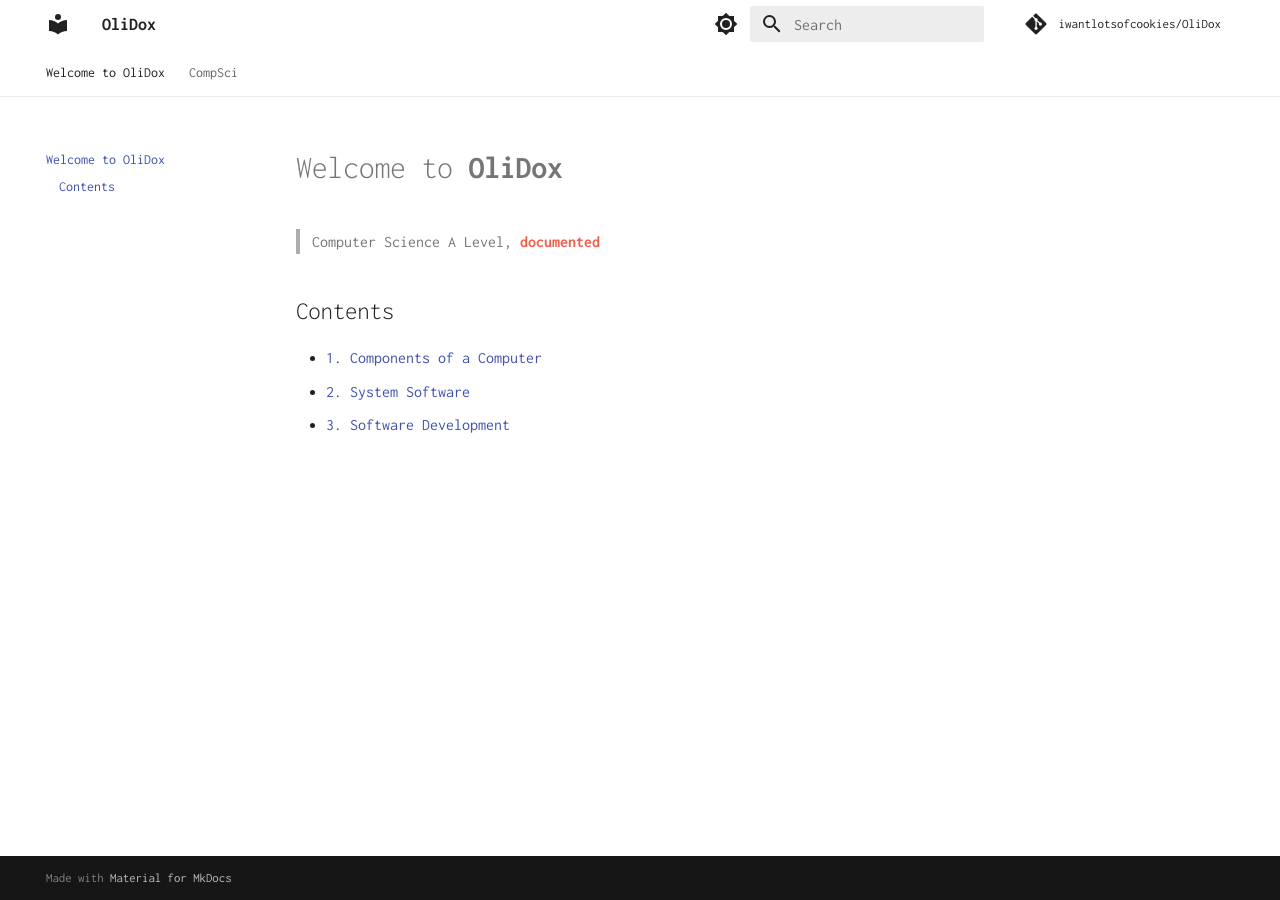
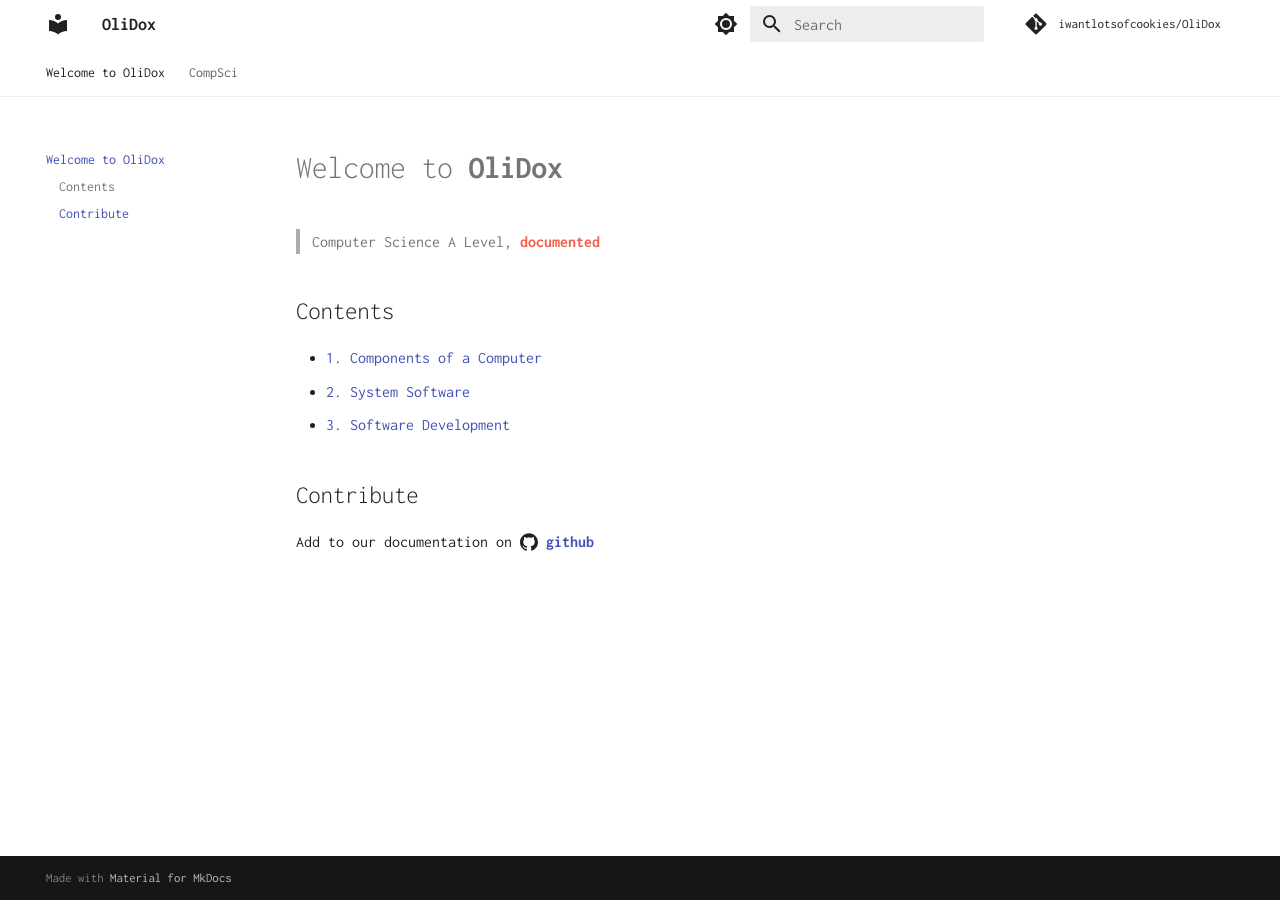
Before and after one commit to iwantlotsofcookies/OliDox, an MkDocs documentation site: the page built from docs/index.md, in a window 1280 px wide. Built offline with MkDocs 1.6.1 and Material for MkDocs 9.7.7, drawn with Linux system fonts in a browser that asks for light colours; comment, search, counter and statistics services are not loaded.

Commit message:
Update index.md

```diff
--- a/docs/index.md
+++ b/docs/index.md
@@ -3,6 +3,9 @@
 > Computer Science A Level, <span style="color:#f55d49">**documented**</span>
 
 ## Contents
-- [1. Components of a Computer](<CompSci/1. Components of a Computer.md>)
-- [2. System Software](<CompSci/2. System Software.md>)
-- [3. Software Development](<CompSci/3. Software Development.md>)
+- [1. Components of a Computer](<Computer Science/1. Components of a Computer.md>)
+- [2. System Software](<Computer Science/2. System Software.md>)
+- [3. Software Development](<Computer Science/3. Software Development.md>)
+
+## Contribute
+Add to our documentation on :simple-github: [**github**](https://github.com/iwantlotsofcookies/OliDox)
```
